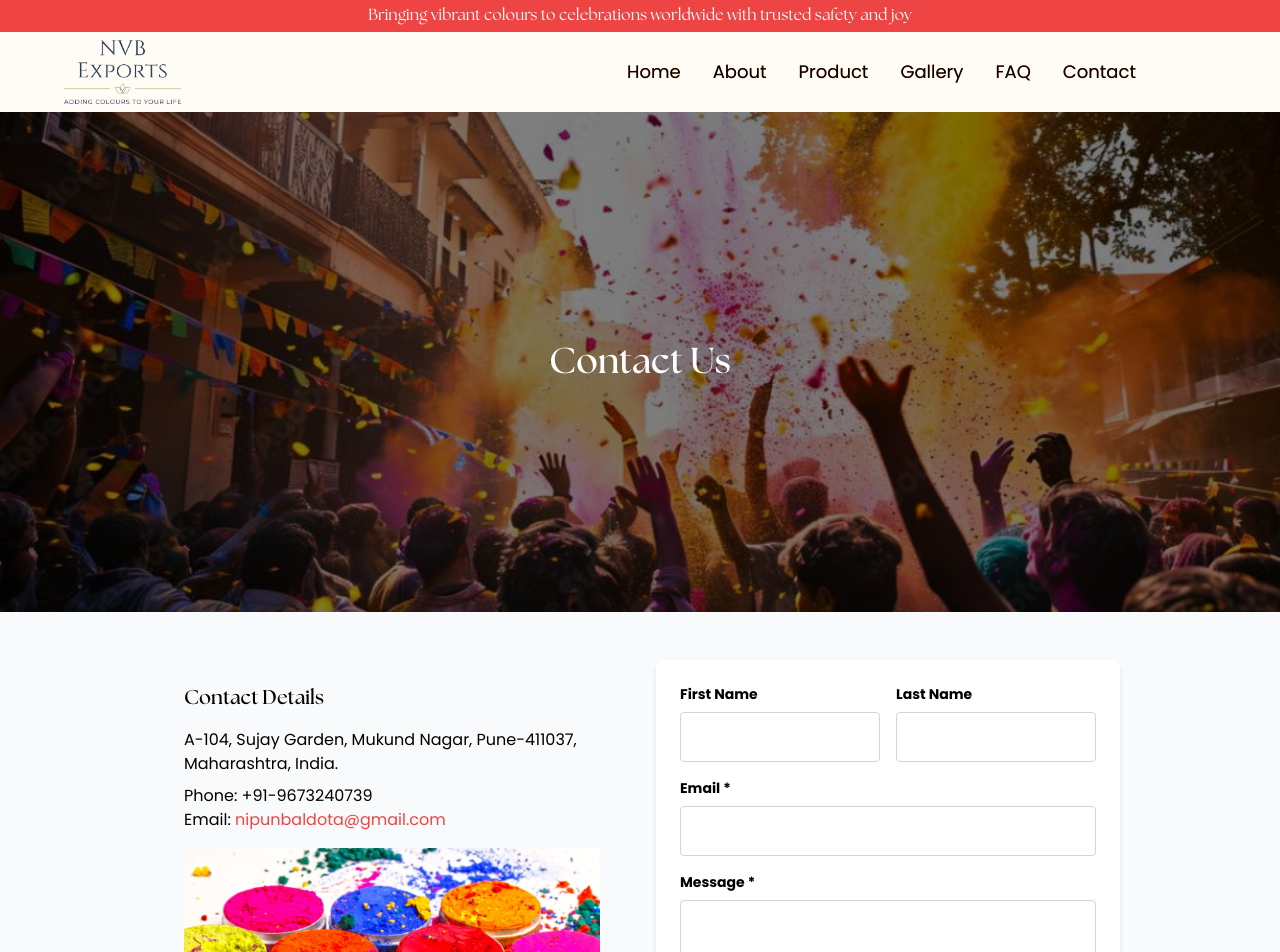
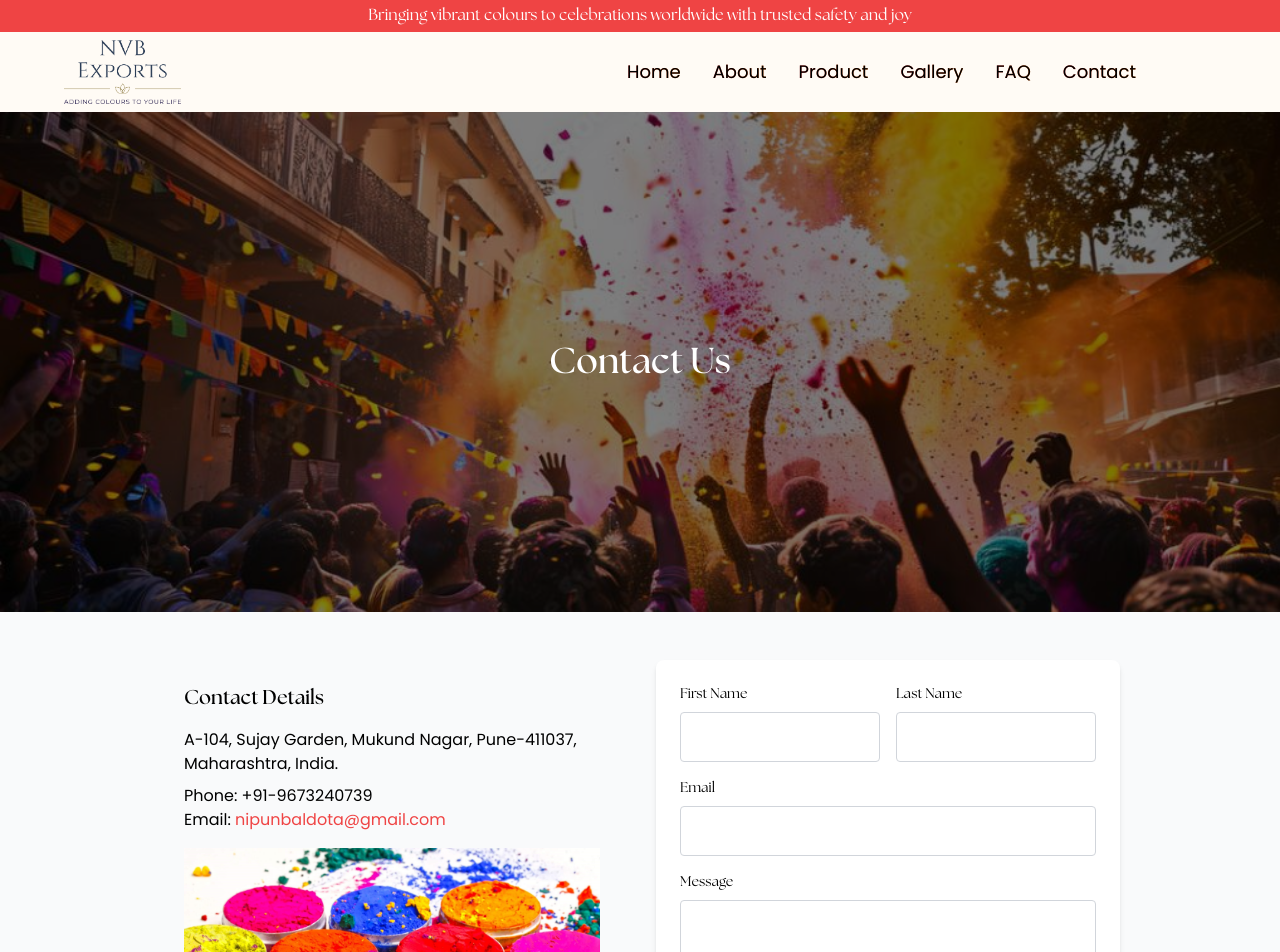
Before and after one commit to Muskans89/NVB-exports, a React (Vite) app: page /Contact in a window 1280 px wide. Shown: the top 952 px of the page. Built offline with nearby package versions, Linux system fonts and the light colour scheme.

Commit message:
Add files via upload

```diff
--- a/src/pages/Contact.tsx
+++ b/src/pages/Contact.tsx
@@ -99,7 +99,7 @@ const ContactPage = () => {
           <form onSubmit={handleSubmit}>
             <div className="grid grid-cols-1 md:grid-cols-2 gap-4 mb-4">
               <div>
-                <label htmlFor="firstName" className="block text-sm font-semibold mb-2" style={{ fontFamily: 'Poppins' }}>First Name</label>
+                <label htmlFor="firstName" className="block text-sm  mb-2" style={{ fontFamily: 'The Seasons' }}>First Name</label>
                 <input
                   type="text"
                   id="firstName"
@@ -111,7 +111,7 @@ const ContactPage = () => {
                 />
               </div>
               <div>
-                <label htmlFor="lastName" className="block text-sm font-semibold mb-2" style={{ fontFamily: 'Poppins' }}>Last Name</label>
+                <label htmlFor="lastName" className="block text-sm mb-2" style={{ fontFamily: 'The Seasons' }}>Last Name</label>
                 <input
                   type="text"
                   id="lastName"
@@ -124,7 +124,7 @@ const ContactPage = () => {
               </div>
             </div>
             <div className="mb-4">
-              <label htmlFor="email" className="block text-sm font-semibold mb-2" style={{ fontFamily: 'Poppins' }}>Email *</label>
+              <label htmlFor="email" className="block text-sm  mb-2" style={{ fontFamily: 'The Seasons' }}>Email </label>
               <input
                 type="email"
                 id="email"
@@ -136,7 +136,7 @@ const ContactPage = () => {
               />
             </div>
             <div className="mb-4">
-              <label htmlFor="message" className="block text-sm font-semibold mb-2" style={{ fontFamily: 'Poppins' }}>Message *</label>
+              <label htmlFor="message" className="block text-sm  mb-2" style={{ fontFamily: 'The Seasons' }}>Message </label>
               <textarea
                 id="message"
                 name="message"
--- a/src/pages/FAQ.tsx
+++ b/src/pages/FAQ.tsx
@@ -1,10 +1,9 @@
 import { useState, useEffect } from 'react';
+import { motion, AnimatePresence } from 'framer-motion'; // Import AnimatePresence
 import Header from '../components/Header'; // Import the Header
 import Footer from '../components/Footer'; // Import the Footer
 import bgImage from '../assets/bg5.jpg'; // Import the FAQ background image
-import { motion } from 'framer-motion'; // Import motion from framer-motion
 import HoliCursorEffect from '../components/holicoloreffect';
-
 
 const faqs = [
   { question: "What are the ingredients in your colours?", answer: "Our colours are made from natural corn starch and food-grade dyes, ensuring 100% safety." },
@@ -29,6 +28,7 @@ const faqs = [
   { question: "What bulk box sizes do you offer?", answer: "We provide box sizes of 5kg, 10kg, 20kg, 25kg, and 50kg for bulk orders." },
   { question: "Do you offer squeeze bottles, and can they be customized with our logo?", answer: "Yes, we offer squeeze bottles in a standard 350g size, with custom sizes available upon request. We can also add your logo for branded packaging." },
 ];
+
 
 const FAQSection = () => {
   const [openIndex, setOpenIndex] = useState<number | null>(null); // Specify type for state
@@ -97,18 +97,20 @@ const FAQSection = () => {
                 <span style={{ fontFamily: 'Poppins' }}>{faq.question}</span>
                 <span>{openIndex === index ? "-" : "+"}</span>
               </button>
+              <AnimatePresence initial={false}>
                 {openIndex === index && (
                   <motion.div
-                  className="px-6 py-4 text-gray-600 transition-all duration-300"
-                  initial={{ opacity: 0, height: 0 }} // Start hidden
-                  animate={{ opacity: 1, height: 'auto' }} // Animate to full height
-                  exit={{ opacity: 0, height: 0 }} // Exit animation
-                  transition={{ duration: 0.3 }} // Duration of exit animation
+                    className="px-6 overflow-hidden text-gray-600"
+                    initial={{ maxHeight: 0, opacity: 0 }}
+                    animate={{ maxHeight: "300px", opacity: 1 }}
+                    exit={{ maxHeight: 0, opacity: 0 }}
+                    transition={{ duration: 0.5, ease: "easeInOut" }}
                     style={{ fontFamily: 'Poppins' }}
                   >
-                  {faq.answer}
+                    <p className="py-4">{faq.answer}</p>
                   </motion.div>
                 )}
+              </AnimatePresence>
             </motion.div>
           ))}
         </div>
```
Lines whose indentation alone changed are shown as unchanged.
